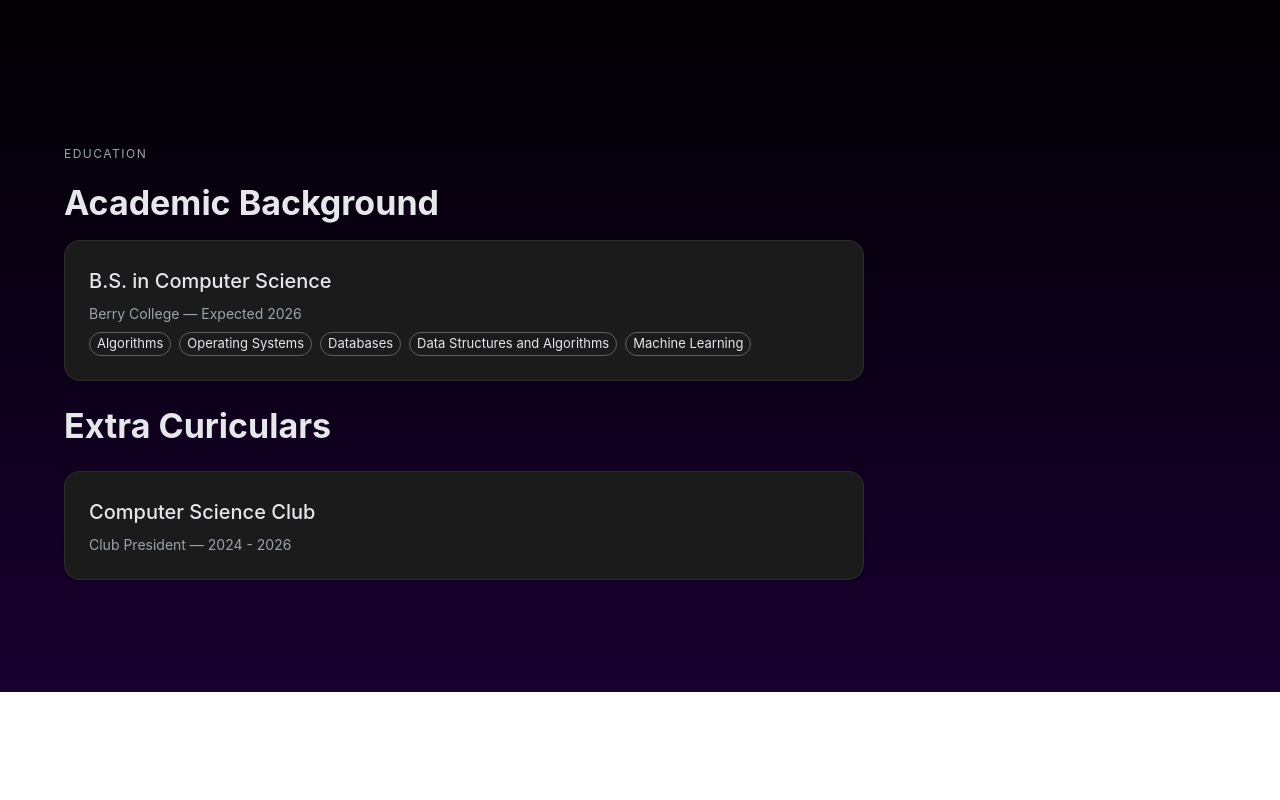
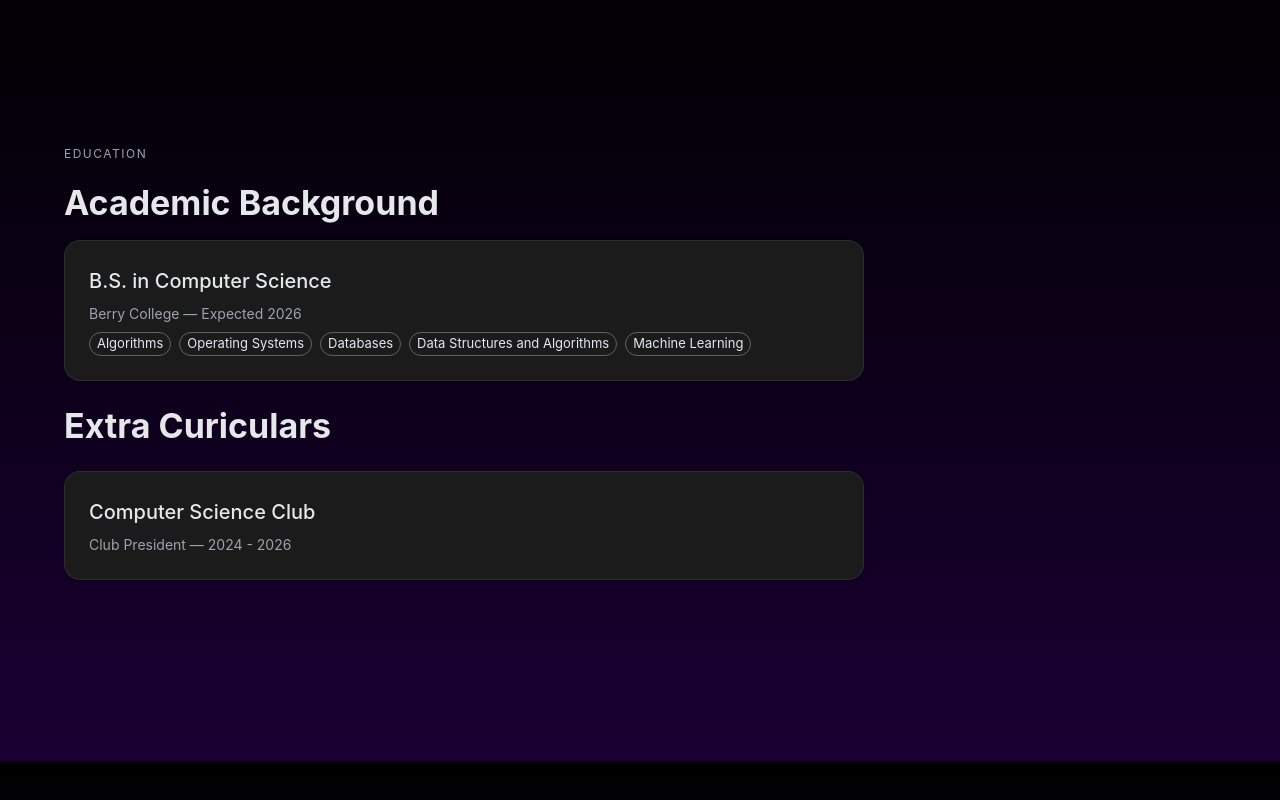
Before and after one commit to Mereck600/UpdatedPortfolioPage, a Next.js app: page / in a window 1280 px wide. Shown: the part 839-1639 px from the top of the page. Before the commit the page ends 1531 px from the top, so only its background shows below. Built offline with nearby package versions, Linux system fonts and the light colour scheme.

Commit message:
hopefully fixed image issue on delploy

```diff
--- a/src/app/page.js
+++ b/src/app/page.js
@@ -70,7 +70,7 @@ export default function HomePage() {
           <Typography variant="body2" color="text.secondary">
             Berry College — Expected 2026
           </Typography>
-          {/* Example bullets; add/modify as needed */}
+
           <Stack direction="row" spacing={1} sx={{ mt: 1, flexWrap: 'wrap' }}>
             <Chip label="Algorithms" size="small" variant="outlined" />
             <Chip label="Operating Systems" size="small" variant="outlined" />
@@ -89,19 +89,14 @@ export default function HomePage() {
           <Typography variant="body2" color="text.secondary">
             Club President — 2024 - 2026
           </Typography>
-          {/* Example bullets; add/modify as needed */}
-          {/* <Stack direction="row" spacing={1} sx={{ mt: 1, flexWrap: 'wrap' }}>
-            <Chip label="Algorithms" size="small" variant="outlined" />
-            <Chip label="Operating Systems" size="small" variant="outlined" />
-            <Chip label="Databases" size="small" variant="outlined" />
-          </Stack> */}
+
         </Paper>
 
 
       </Box>
 
-      {/* Optional: tiny spacer for extra scroll room */}
-      {/* <Box sx={{ height: 120 }} /> */}
+      {/*  tiny spacer for extra scroll  */}
+      <Box sx={{ height: 120 }} />
     </>
   );
 }
```
